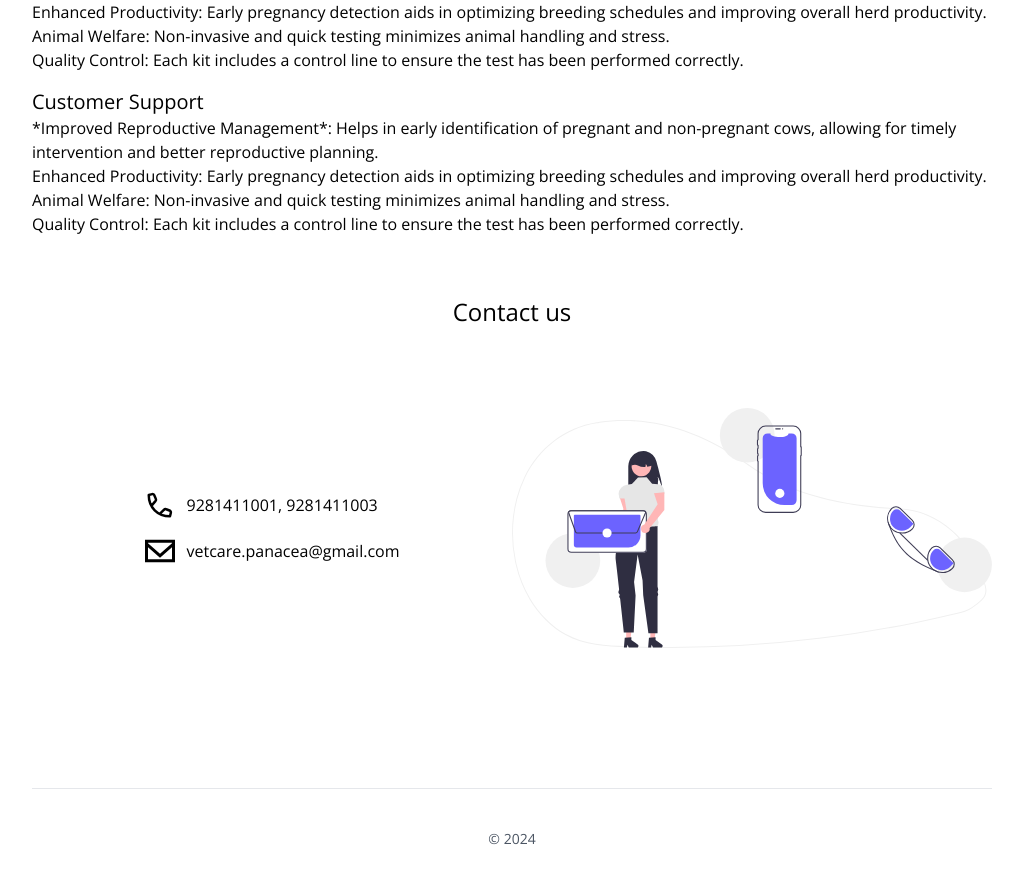
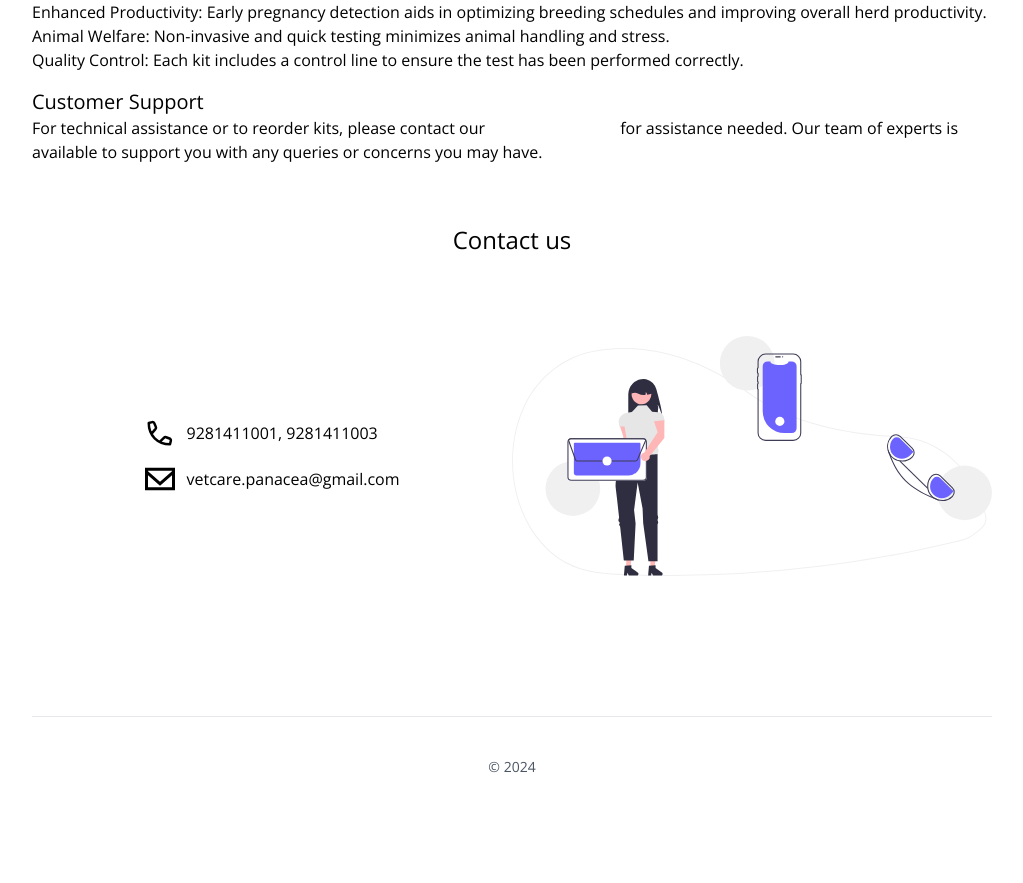
Before and after one commit to panacea-vetcare/bovine-pregnancy-kit, a Next.js app: page / in a window 1280 px wide. Shown: the part 1727-2610 px from the top of the page, without its empty margins (128-1151 px from the left). After the commit the page ends 2564 px from the top, so only its background shows below. Built offline with nearby package versions, Linux system fonts and the light colour scheme.

Commit message:
Update bovinepdkit.tsx

```diff
--- a/src/components/bovinepdkit.tsx
+++ b/src/components/bovinepdkit.tsx
@@ -1,3 +1,4 @@
+import Link from "next/link";
 
 export default function Bovinepdkit() {
   return (
@@ -35,10 +36,8 @@ export default function Bovinepdkit() {
         </div>
         <div className="mt-4">
           <p className="text-xl">Customer Support</p>
-          <div>*Improved Reproductive Management*: Helps in early identification of pregnant and non-pregnant cows, allowing for timely intervention and better reproductive planning.</div>
-          <div>Enhanced Productivity: Early pregnancy detection aids in optimizing breeding schedules and improving overall herd productivity.</div>
-          <div>Animal Welfare: Non-invasive and quick testing minimizes animal handling and stress.</div>
-          <div>Quality Control: Each kit includes a control line to ensure the test has been performed correctly.</div>
+          <div>For technical assistance or to reorder kits, please contact our <Link href="#contactUs" className="links">
+            customer service</Link> for assistance needed. Our team of experts is available to support you with any queries or concerns you may have.</div>
         </div>
       </div>
     </>
```
